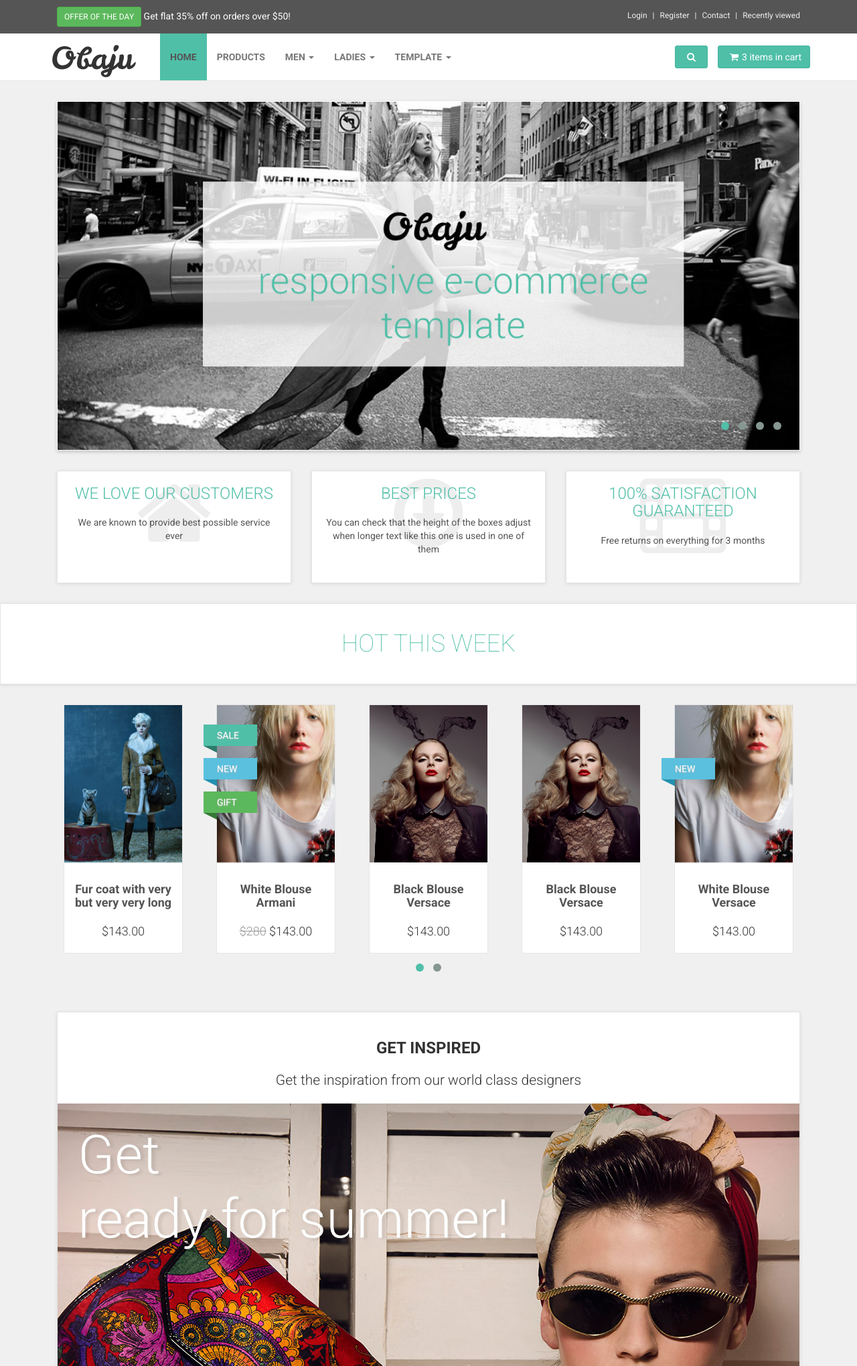
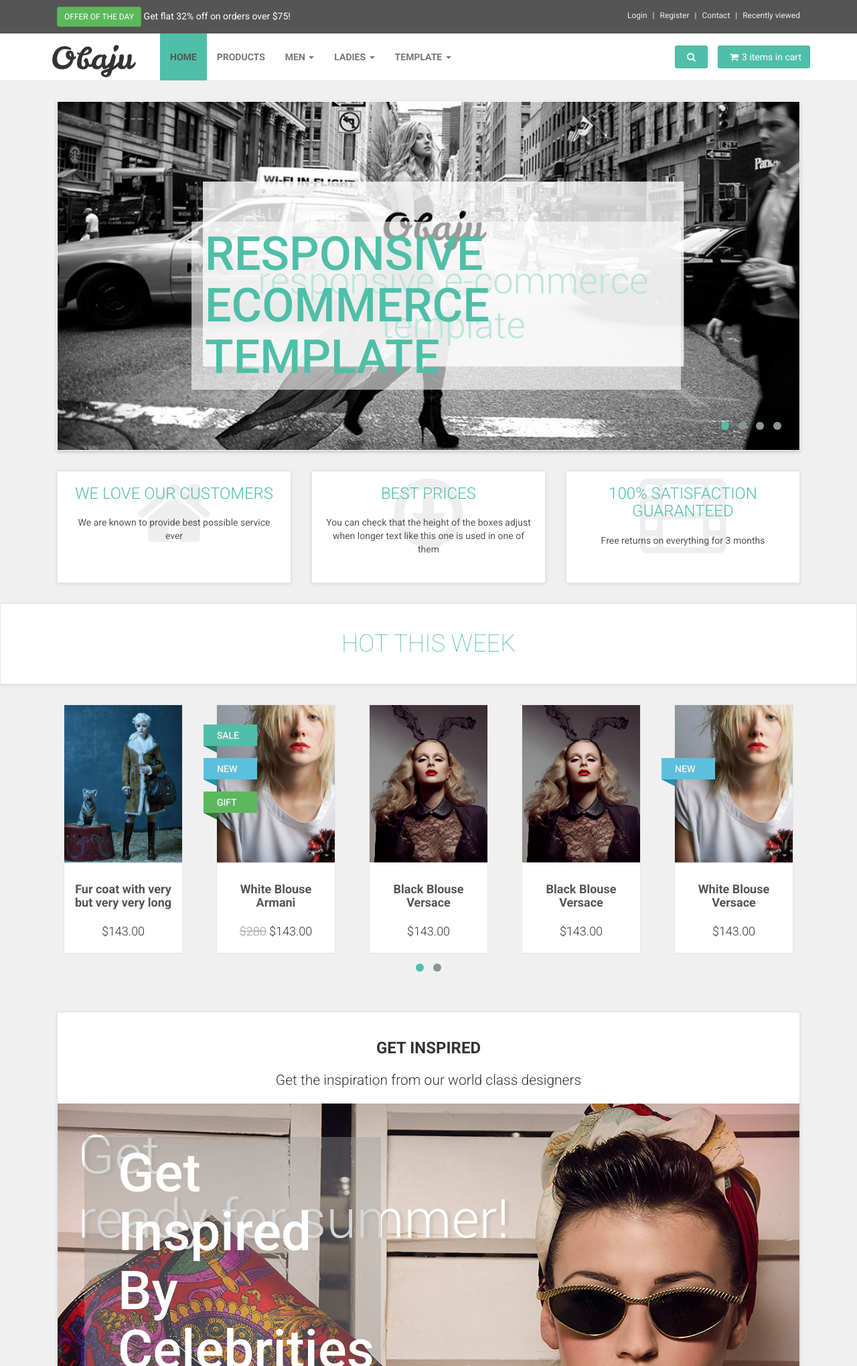
Before and after one commit to jtaam/dj-tObaju, a Django app: page / in a window 1280 px wide. Shown: the top 2040 px of the page at 67% size. Run offline with Django 3.2, Linux system fonts and the light colour scheme; data comes from the database, SQL or seed files in the repository; both versions use the stored data as it was after the commit; some libraries are stand-ins or nearby versions.

Commit message:
top offer

```diff
--- a/src/shophome/models.py
+++ b/src/shophome/models.py
@@ -1,4 +1,14 @@
 from django.db import models
+
+
+class TopOffer(models.Model):
+    percentage = models.CharField(max_length=2)
+    limit = models.CharField(max_length=5)
+    create = models.DateTimeField(auto_now_add=True)
+    update = models.DateTimeField(auto_now=True)
+
+    def __str__(self):
+        return self.percentage
 
 
 class TopSlider(models.Model):
--- a/src/shophome/views.py
+++ b/src/shophome/views.py
@@ -1,13 +1,15 @@
-from django.shortcuts import render
-from .models import TopSlider, Advantages, GetInspired
+from django.shortcuts import render, get_object_or_404
+from .models import TopSlider, Advantages, GetInspired, TopOffer
 
 
 def homepage(request):
+    offer = get_object_or_404(TopOffer)
     sliders = TopSlider.objects.filter(status='published')
     advantages = Advantages.objects.filter(status='published')
     get_inspired_images = GetInspired.objects.filter(status='published')
     template = 'homepage/homepage.html'
     context = {
+        'offer': offer,
         'sliders': sliders,
         'advantages': advantages,
         'inspires': get_inspired_images,
--- a/src/static/css/custom.css
+++ b/src/static/css/custom.css
@@ -1 +1,25 @@
-/** Your theme modifications here **/
+/*Inspire*/
+.slider-header{
+    position: absolute;
+    z-index: 99999;
+	color: #4fbfa8;
+	font-size: 70px;
+	background-color: #fff9;
+	padding: 10px 20px;
+	bottom: 70px;
+	left: 200px;
+    max-width: 66%;
+}
+
+.inspire-header {
+	position: absolute;
+	z-index: 99999;
+	color: #FFFFFF;
+	font-size: 80px;
+	top: 40px;
+	left: 40px;
+	background-color: #9996;
+	padding: 10px 50px;
+	max-width: 40%;
+	text-align: left;
+}
--- a/src/templates/partials/_get_inspired.html
+++ b/src/templates/partials/_get_inspired.html
@@ -8,6 +8,7 @@
 
                 {% for inspire in inspires %}
                     <div class="item">
+                        <h4 class="inspire-header">{{ inspire.name | title }}</h4>
                         <a href="#">
                             <img src="{{ inspire.image.url }}" alt="{{ inspire.name }}" class="img-responsive">
                         </a>
--- a/src/templates/partials/_slider.html
+++ b/src/templates/partials/_slider.html
@@ -4,6 +4,7 @@
         <div id="main-slider">
             {% for slider in sliders %}
                 <div class="item">
+                    <h3 class="slider-header">{{ slider.name | upper}}</h3>
                     <img  class="img-responsive" src="{{ slider.image.url }}" alt="{{ slider.name }}">
                 </div>
             {% endfor %}
--- a/src/templates/partials/_topbar.html
+++ b/src/templates/partials/_topbar.html
@@ -2,7 +2,7 @@
     <div class="container">
         <div class="col-md-6 offer" data-animate="fadeInDown">
             <a href="#" class="btn btn-success btn-sm" data-animate-hover="shake">Offer of the day</a> <a href="#">Get
-            flat 35% off on orders over $50!</a>
+            flat {{ offer.percentage }}% off on orders over ${{ offer.limit }}!</a>
         </div>
         <div class="col-md-6" data-animate="fadeInDown">
             <ul class="menu">
```
Also changed, not shown: src/shophome/admin.py (+8 -1 lines), src/db.sqlite3, src/shophome/migrations/0004_topoffer.py (added).
